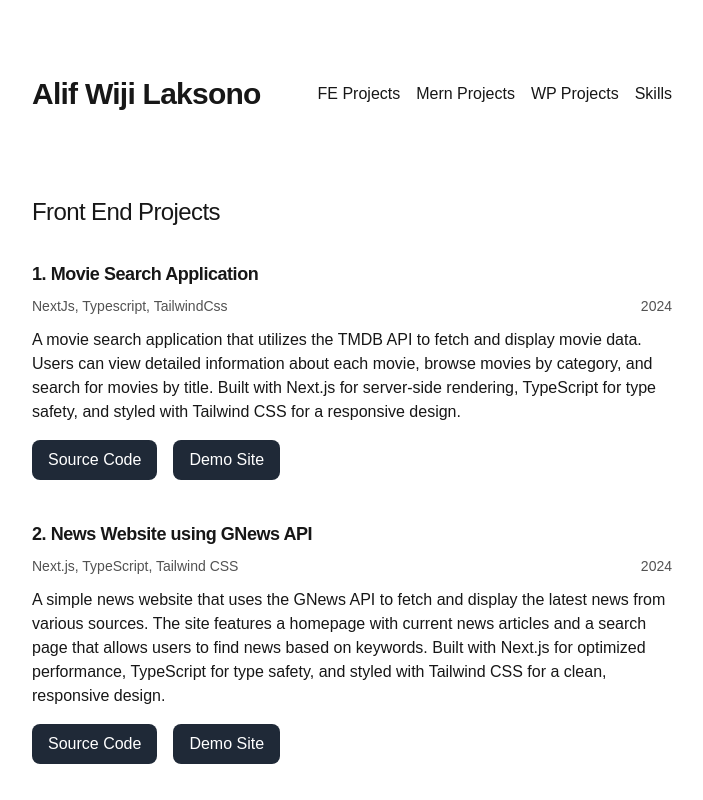
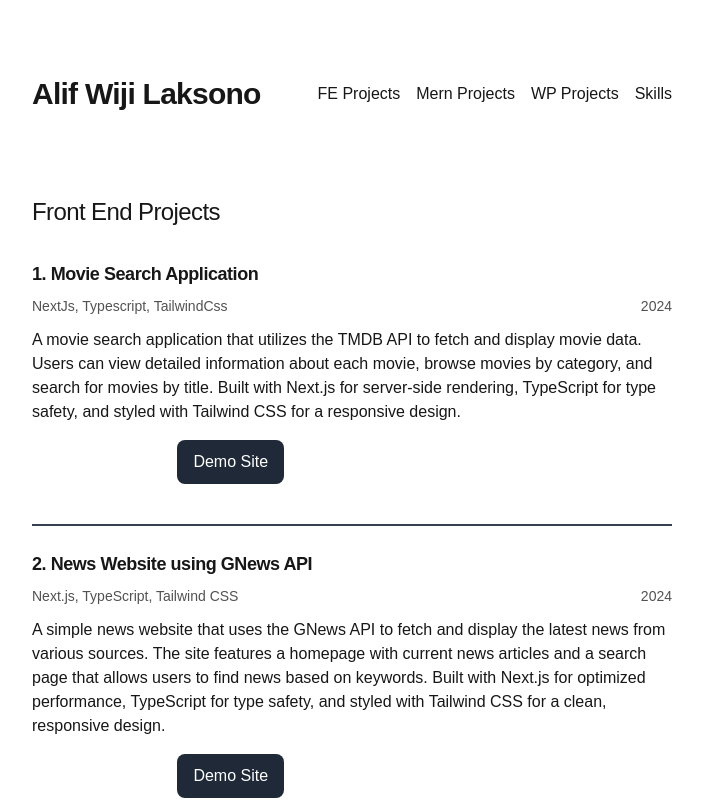
Before and after one commit to alif7laksono/portfolio, a Next.js app: page /frontend in a window 1280 px wide. Shown: the top 800 px of the page, without its empty margins (288-991 px from the left). Built offline with nearby package versions, Linux system fonts and the light colour scheme.

Commit message:
edit style

```diff
--- a/app/components/footer.tsx
+++ b/app/components/footer.tsx
@@ -28,7 +28,7 @@ function SocialLinks() {
   const handleEmailClick = (e: React.MouseEvent<HTMLAnchorElement>) => {
     e.preventDefault();
     navigator.clipboard.writeText(socialLinks.email.replace("mailto:", ""));
-    alert("Email address copied to clipboard!");
+    alert("Email address : alif7laksono@gmail.com copied to clipboard!");
   };
 
   return (
--- a/app/frontend/page.tsx
+++ b/app/frontend/page.tsx
@@ -13,7 +13,7 @@ export default function Frontend() {
         {feProjects.map((project, index) => (
           <div
             key={index}
-            className="block group hover:opacity-80 transition-opacity duration-200"
+            className="block group transition-opacity duration-200 border-b-2 border-gray-700"
             aria-label={`View project ${project.title}`}
           >
             <div className="flex flex-col mb-10">
@@ -45,7 +45,7 @@ export default function Frontend() {
                     href={project.github}
                     target="_blank"
                     rel="noopener noreferrer"
-                    className="inline-flex items-center px-4 py-2 bg-gray-800 text-white rounded-lg hover:bg-gray-700 transition-colors duration-200"
+                    className="inline-flex items-center px-4 py-2 border-2 border-white text-white rounded-lg hover:bg-gray-700 transition-colors duration-200"
                   >
                     Source Code
                   </a>
--- a/app/mern/page.tsx
+++ b/app/mern/page.tsx
@@ -14,7 +14,7 @@ export default function Mern() {
         {mernProjects.map((project, index) => (
           <div
             key={index}
-            className="block group hover:opacity-80 transition-opacity duration-200"
+            className="block group transition-opacity duration-200 border-b-2 border-gray-700"
             aria-label={`View project ${project.title}`}
           >
             <div className="flex flex-col mb-10">
--- a/app/wordpress/page.tsx
+++ b/app/wordpress/page.tsx
@@ -13,7 +13,7 @@ export default function Wordpress() {
         {wpProjects.map((project, index) => (
           <div
             key={index}
-            className="block group hover:opacity-80 transition-opacity duration-200"
+            className="block group transition-opacity duration-200 border-b-2 border-gray-700"
             aria-label={`View project ${project.title}`}
           >
             <div className="flex flex-col mb-10">
@@ -39,7 +39,6 @@ export default function Wordpress() {
               </p>
 
               <div className="mt-4">
-                {/* Demo Site Button (URL) */}
                 {project.url && (
                   <a
                     href={project.url}
```
